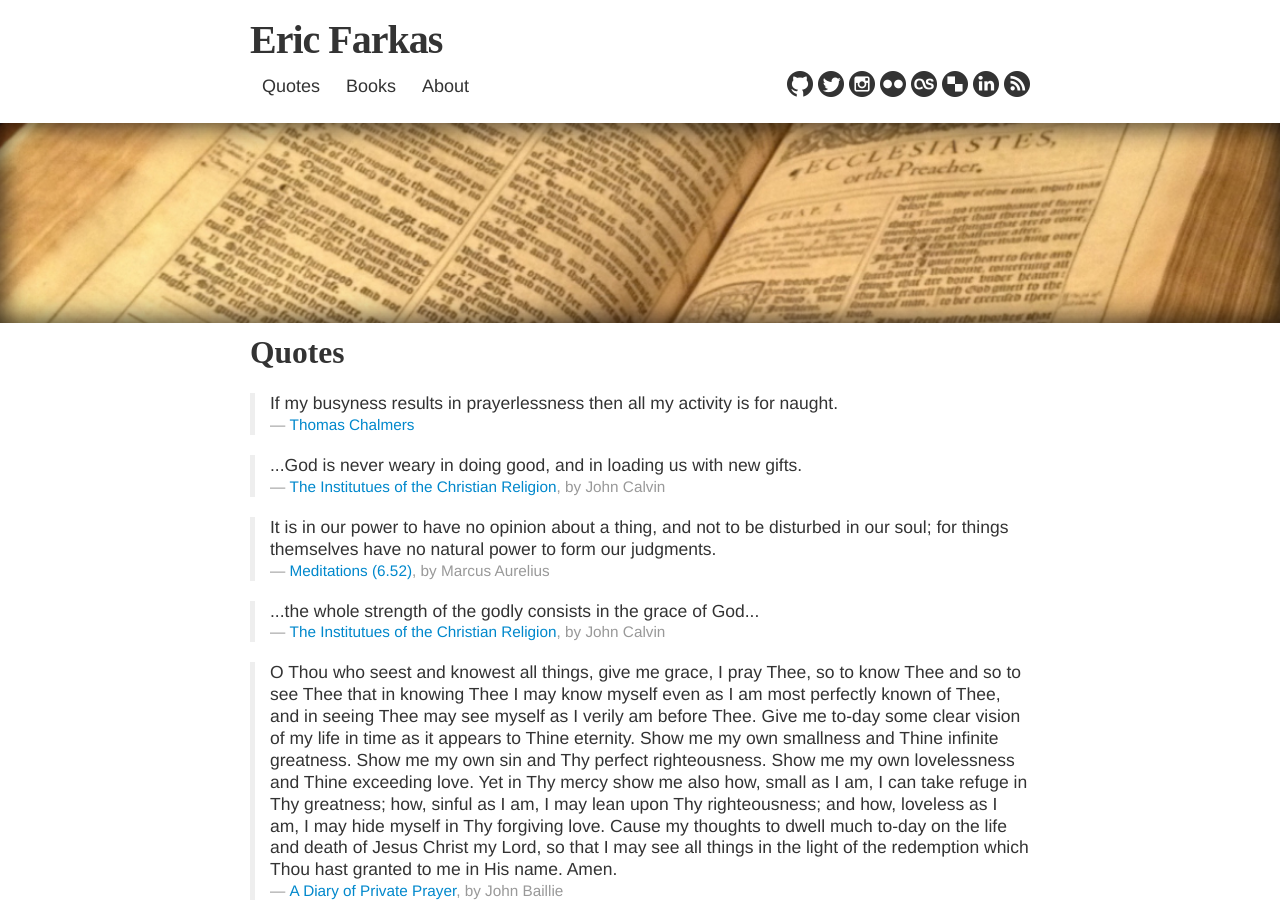
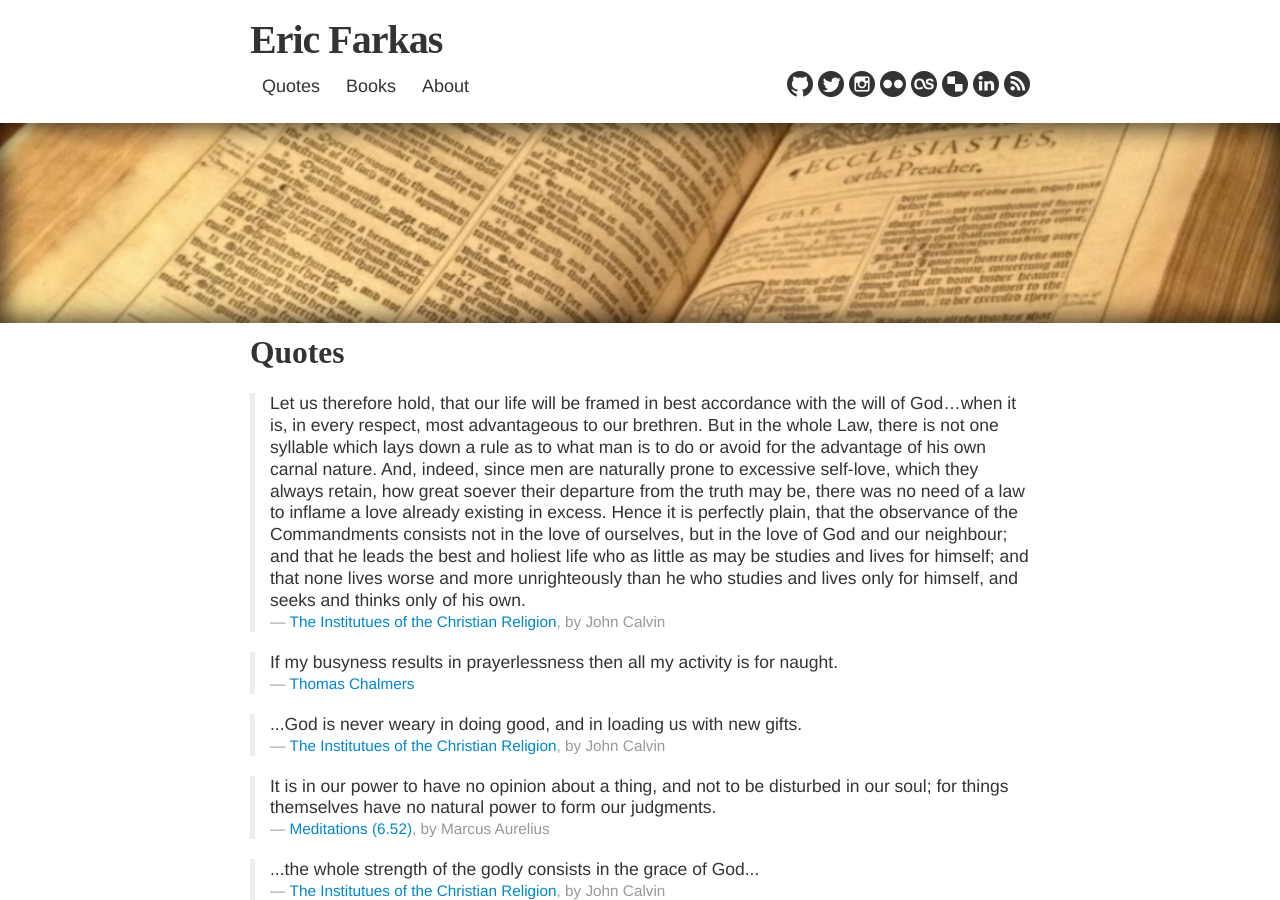
Before and after one commit to speric/speric.github.com, a Jekyll site: the page built from quotes.html, in a window 1280 px wide and 900 px high. Built offline with Jekyll 4.4.1, drawn with Linux system fonts in a browser that asks for light colours; some web fonts are replaced; comment, search, counter and statistics services are not loaded.

Commit message:
Add Calvin quote.

```diff
--- a/quotes.html
+++ b/quotes.html
@@ -7,6 +7,13 @@ description: A collection of thought-provoking quotes.
 
 <h2>Quotes</h2>
 <br/>
+
+<blockquote>
+  <p>
+Let us therefore hold, that our life will be framed in best accordance with the will of God…when it is, in every respect, most advantageous to our brethren. But in the whole Law, there is not one syllable which lays down a rule as to what man is to do or avoid for the advantage of his own carnal nature. And, indeed, since men are naturally prone to excessive self-love, which they always retain, how great soever their departure from the truth may be, there was no need of a law to inflame a love already existing in excess. Hence it is perfectly plain, that the observance of the Commandments consists not in the love of ourselves, but in the love of God and our neighbour; and that he leads the best and holiest life who as little as may be studies and lives for himself; and that none lives worse and more unrighteously than he who studies and lives only for himself, and seeks and thinks only of his own.
+  </p>
+  <small><a href="http://www.ccel.org/ccel/calvin/institutes.iv.ix.html">The Institutues of the Christian Religion</a>, by John Calvin</small>
+</blockquote>
 
 <blockquote>
   <p>
```
